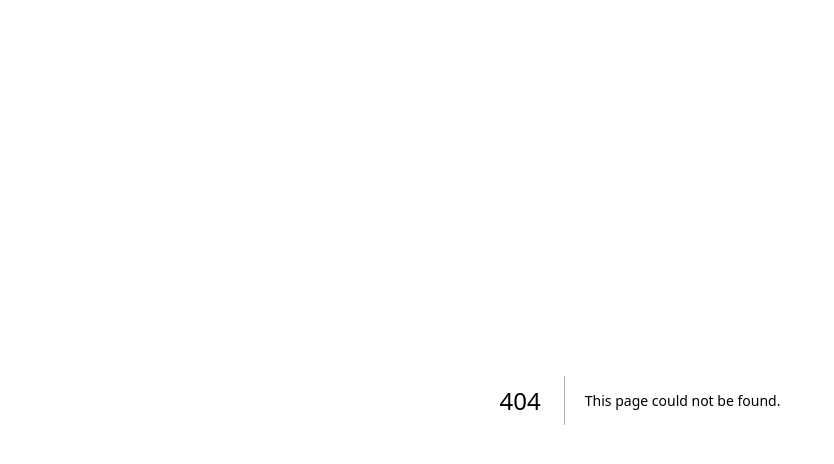
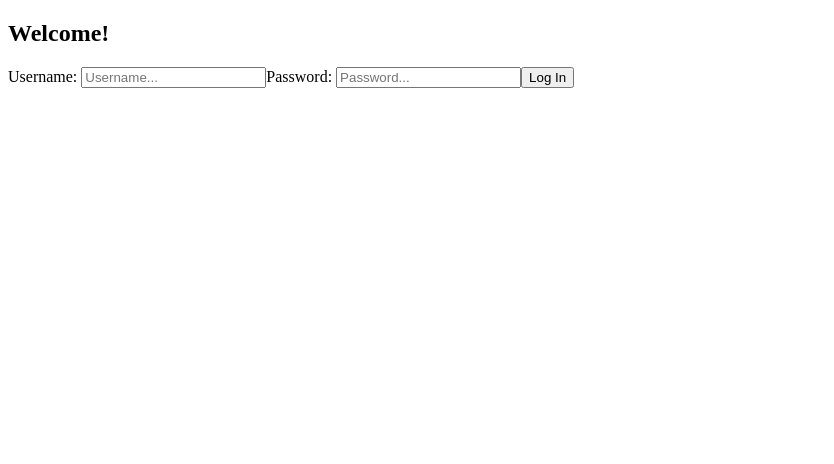
Before and after one commit to charley-js/events-platform, a Next.js app: page /login in a window 1280 px wide. Before the commit this address had no page. Shown: the top 464 px of the page, without its empty margins (0-834 px from the left). Built offline with nearby package versions, Linux system fonts and the light colour scheme.

Commit message:
Create /login page

```diff
--- /dev/null
+++ b/app/login/page.jsx
@@ -0,0 +1,57 @@
+"use client";
+import { useState } from "react";
+
+export default function LoginPage() {
+  const [username, setUsername] = useState("");
+  const [password, setPassword] = useState("");
+
+  function handleSubmit(event) {
+    event.preventDefault();
+    const details = { username, password };
+    fetch("/api/auth", {
+      method: "POST",
+      headers: { "Content-Type": "application/json" },
+      body: JSON.stringify(details),
+    })
+      .then((res) => {
+        return res.json();
+      })
+      .then((data) => {
+        if (data.message === "Login succesful") {
+          alert("Logged in succesfully");
+        } else {
+          alert("Error during login");
+        }
+      })
+      .catch((err) => {
+        console.error("Error:", err);
+      });
+  }
+
+  return (
+    <div>
+      <h2>Welcome!</h2>
+      <form onSubmit={handleSubmit}>
+        <label htmlFor="username">Username: </label>
+        <input
+          type="text"
+          id="username"
+          value={username}
+          placeholder="Username..."
+          onChange={(event) => setUsername(event.target.value)}
+          required
+        />
+        <label htmlFor="password">Password: </label>
+        <input
+          type="password"
+          id="password"
+          value={password}
+          placeholder="Password..."
+          onChange={(event) => setPassword(event.target.value)}
+          required
+        />
+        <button type="submit">Log In</button>
+      </form>
+    </div>
+  );
+}
```
